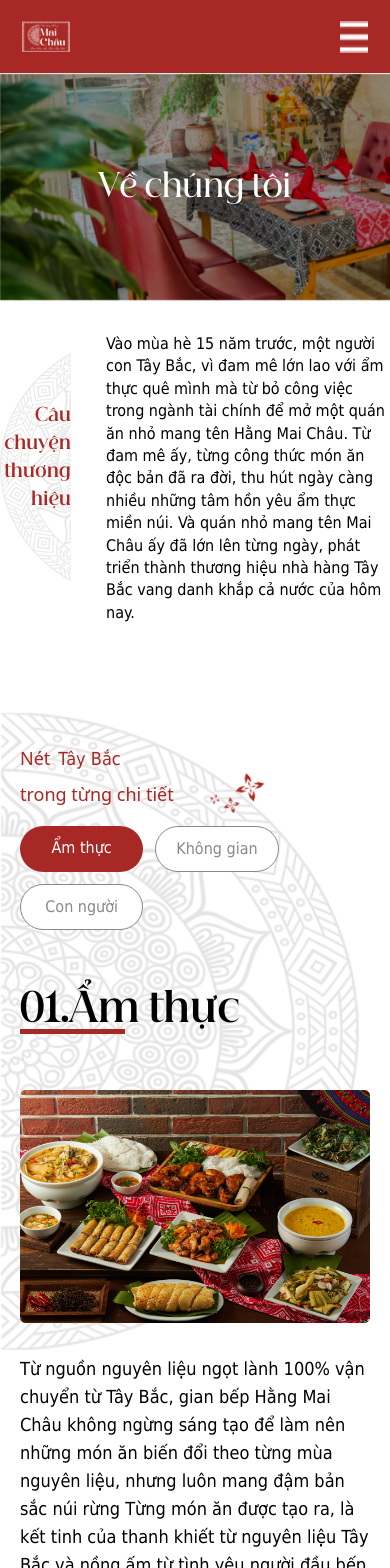
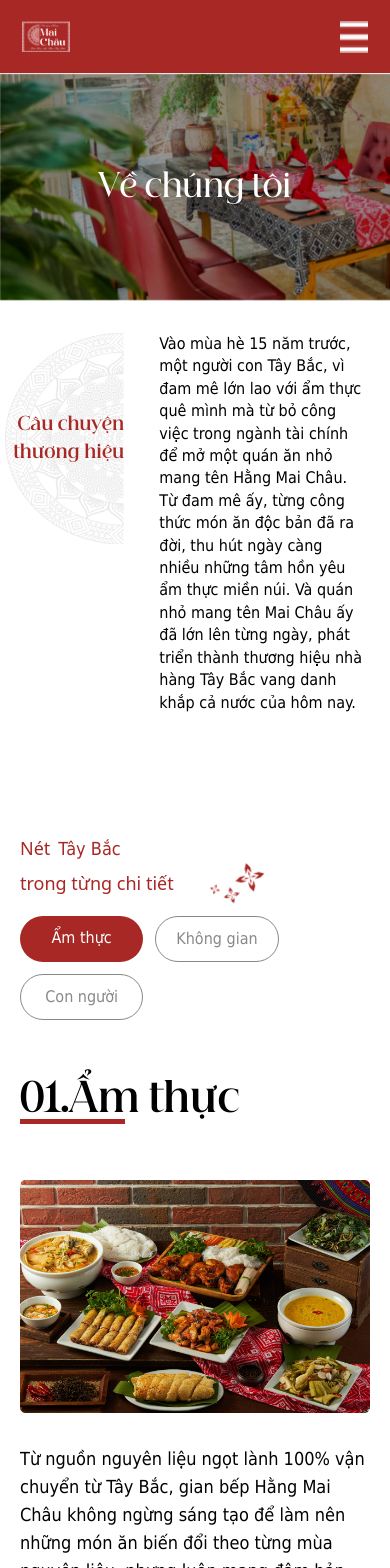
Before and after one commit to DOANCAOSON/maichau, a React (Vite) app: page / in a window 390 px wide. Shown: the top 1568 px of the page. Built offline with nearby package versions, Linux system fonts and the light colour scheme; a web font is replaced by a local one.

Commit message:
fixbannerhistory

```diff
--- a/src/App.css
+++ b/src/App.css
@@ -93,3 +93,7 @@
         grid-column: 1;
     }
 }
+
+.test{
+    background-image: url(./assets/img/cu2.svg)
+}
--- a/src/components/Artircle.jsx
+++ b/src/components/Artircle.jsx
@@ -1,5 +1,4 @@
 import React, { useEffect, useRef, useState } from "react";
-import cu from "../assets/img/cu2.svg";
 import iconHeading from "../assets/img/iconHeading.png";
 import food from "../assets/img/food.png";
 import connguoi from "../assets/img/connguoi.png";
@@ -84,10 +83,9 @@ export const Artircle = () => {
         <div>
             <div
                 style={{
-                    backgroundImage: `url(${cu})`,
                     backgroundRepeat: "no-repeat",
                 }}
-                className="h-[638px] relative sm:h-auto pb-0 sm:bg-none sm:pb-[90px] w-[100%] mt-[56px] flex justify-center sm:px-[20px] sm:py-[32px]"
+                className="test h-[638px]  relative sm:h-auto pb-0 sm:bg-none sm:pb-[90px] w-[100%] mt-[56px] flex justify-center sm:px-[20px] sm:py-[32px]"
             >
                 <div
                     ref={ref1}
--- a/src/components/BannerHistory.jsx
+++ b/src/components/BannerHistory.jsx
@@ -19,12 +19,12 @@ export const BannerHistory = () => {
                     >
                         <div className="w-[814px]  flex m-auto">
                             <div className="flex gap-[35px] items-center sm:items-start m-auto ">
-                                <div className="overflow-hidden sm:pl-px-[25px] sm:pr-px-[20px] w-[20%] h-auto flex justify-end">
+                                <div className="overflow-hidden sm:pl-px-[25px] sm:pr-px-[20px] w-[20%] sm:w-[35%] h-auto flex justify-end">
                                     <div
                                         style={{
                                             background: `url(${cu}) no-repeat`,
                                             backgroundSize:
-                                                "auto",
+                                                "cover",
 
                                             transform:
                                                 isInView
@@ -37,13 +37,13 @@ export const BannerHistory = () => {
                                             transition:
                                                 "all 0.5s ease-out 0.8s",
                                         }}
-                                        className="sm:text-[28px] leading-[140%] h-[268px] w-[151px] text-end items-center  text-4xl sm:text-lg sm:h-[250px] sm:w-[119px] flex text-colorText font-BeautiqueDisplay "
+                                        className="sm:text-[28px] leading-[140%] h-[268px] w-[151px] text-end  items-center  text-4xl sm:text-lg sm:h-[211px] sm:w-[119px] flex text-colorText font-BeautiqueDisplay "
                                     >
                                         Câu chuyện thương
                                         hiệu
                                     </div>
                                 </div>
-                                <div className="overflow-hidden w-[80%]">
+                                <div className="overflow-hidden w-[80%] sm:w-[65%]">
                                     <p
                                         style={{
                                             transform:
@@ -53,7 +53,7 @@ export const BannerHistory = () => {
                                             transition:
                                                 "all 0.5s ease-out 0.8s",
                                         }}
-                                        className="sm:w-[100%] leading-[140%] text-left font-interRegular text-base m-0"
+                                        className="sm:w-[88%] leading-[140%] text-left font-interRegular text-base m-0"
                                     >
                                         Vào mùa hè 15 năm
                                         trước, một người con
```
